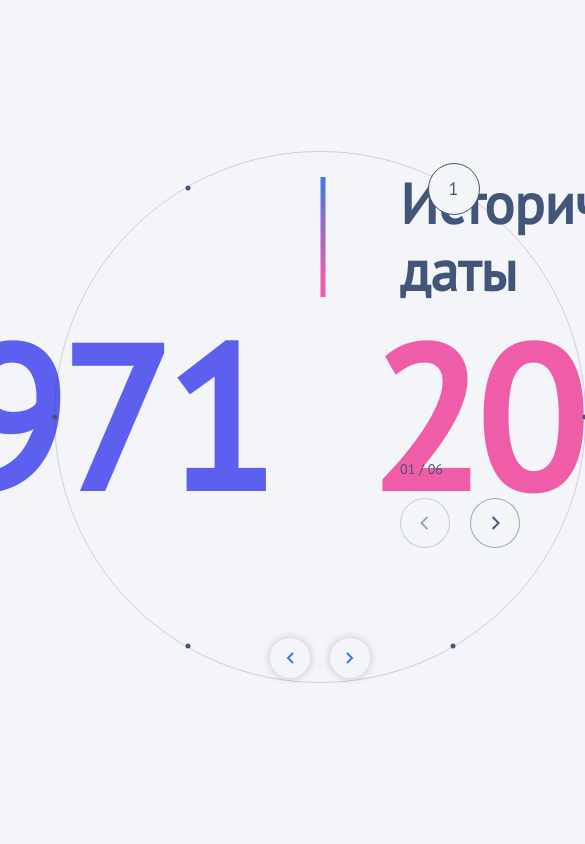
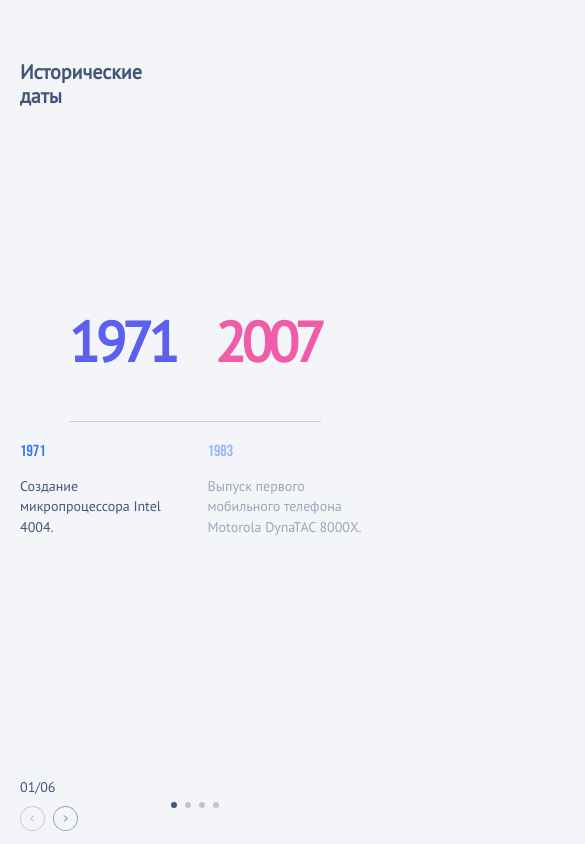
Before and after one commit to nknrw/historical-dates, a React (Create React App) app: page / in a window 390 px wide. Shown: the top 844 px of the page, 585 px wide, since content can reach past the window. Built offline with nearby package versions, Linux system fonts and the light colour scheme.

Commit message:
feat: mobile

```diff
--- a/src/App.scss
+++ b/src/App.scss
@@ -3,9 +3,10 @@ $headingBg: url('./assets/heading-bg.svg');
 $blackBlue: #42567A;
 
 .app {
-  background: $pageBg no-repeat top;
+  background: $pageBg no-repeat top/contain;
   max-width: 1440px;
   height: 100%;
+  min-height: 1080px;
   display: flex;
   flex-direction: column;
   justify-content: end;
@@ -14,6 +15,7 @@ $blackBlue: #42567A;
   margin: 0 160px 0 320px;
   gap: 56px;
 }
+
 
 .app-heading {
   position: absolute;
@@ -29,3 +31,26 @@ $blackBlue: #42567A;
   top: 170px;
   left: 0;
 }
+
+@media screen and (max-width: 768px) {
+  .app-heading {
+    // position: relative;
+    background: none;
+    // left: 20px;
+    top: 60px;
+    font-size: 20px;
+    padding: 0;
+    align-self: flex-start;
+    margin: 0 0 auto 0;
+  }
+}
+
+@media screen and (max-width: 768px) {
+  .app {
+    gap: 0;
+    margin: 0 20px;
+    height: 100dvh;
+    min-height: 100%;
+    overflow: hidden;
+  }
+}
--- a/src/App.tsx
+++ b/src/App.tsx
@@ -8,6 +8,7 @@ import PageButtons from './components/PageButtons';
 // import YearRange from './components/YearRange';
 import data from './mock.json'; // Импорт данных из mock.json
 import {Event as EventType} from './types';
+import Swiper from 'swiper';
 
 const App: React.FC = () => {
   const [events, setEvents] = useState<EventType[]>(data);
--- a/src/components/CircleMenu.scss
+++ b/src/components/CircleMenu.scss
@@ -4,7 +4,12 @@
   display: flex;
   justify-content: center;
   top: calc(25% - 60px);
+}
 
+@media screen and (max-width: 768px) {
+  .circle-container {
+    display: none;
+  }
 }
 
 .circle-container {
@@ -120,3 +125,29 @@ $fuschiaColor: #EF5DA8;
   font-weight: 700;
   letter-spacing: -4px;
 }
+
+@media screen and (max-width: 768px) {
+  .circle-menu {
+    height: 50%;
+    top: 0;
+  }
+
+  .year-range {
+    //height: 100%;
+    width: 100%;
+    position: relative;
+    gap: 40px;
+    border-bottom: #C7CDD9 1px solid;
+    align-self: flex-end;
+  }
+
+  .year-finish {
+    font-size: 56px;
+  }
+
+  .year-start {
+    font-size: 56px;
+    // position: relative;
+    // width: 100%;
+  }
+}
--- a/src/components/Event.scss
+++ b/src/components/Event.scss
@@ -4,14 +4,15 @@ $yearBlue: #3877EE;
 $blackBlue: #42567A;
 
 .event {
-  max-width: 400px;
+  //max-width: 320px;
+  //min-width: 160px;
   // max-height: 135px;
   display: flex;
   flex-direction: column;
   gap: 15px;
   margin: 0;
   padding: 0;
-  // overflow: visible;
+   overflow: hidden;
 }
 
 .event-year {
@@ -26,5 +27,22 @@ $blackBlue: #42567A;
   line-height: 150%;
   color: $blackBlue;
   margin: 0;
+  //text-wrap: ;
   // overflow: visible;
 }
+
+@media screen and (max-width: 768px) {
+  .event {
+    max-height: 140px;
+    height: 100%;
+  }
+
+  .event-year {
+    font-size: 16px;
+  }
+
+  .event-text {
+    font-size: 14px;
+    line-height: 145%;
+  }
+}
--- a/src/components/EventList.scss
+++ b/src/components/EventList.scss
@@ -12,6 +12,7 @@ $swiperButton: url(../assets/swiper-button.svg);
   margin-bottom: 105px;
   // flex-shrink: 1;
   // overflow: visible;
+  //align-self: flex-end;
 }
 
 .event-list-button {
@@ -19,7 +20,7 @@ $swiperButton: url(../assets/swiper-button.svg);
   height: 40px;
   border-radius: 50%;
   // border: 1px rgba(66, 86, 122, 0.5) solid;
-  box-shadow: 0 0 10px rgba($color: #000000, $alpha: 0.2);
+  box-shadow: 0 0 15px rgba(56, 119, 238, 0.10);
   background: transparent $swiperButton no-repeat 50%;
   cursor: pointer;
   position: absolute;
@@ -30,6 +31,7 @@ $swiperButton: url(../assets/swiper-button.svg);
   align-self: center;
   justify-self: center;
 }
+
 
 .next {
   left: auto;
@@ -45,7 +47,43 @@ $swiperButton: url(../assets/swiper-button.svg);
 }
 
 
-// .swiper {
-//   width: calc(100% - 160px);
-//   padding: 0 80px;
-// }
+@media screen and (max-width: 768px) {
+  .event-list {
+    width: 100%;
+    height: calc(50% - 20px);
+    margin: 0;
+    justify-self: flex-end;
+    align-self: flex-end;
+  }
+
+  .event-list-button {
+    display: none;
+  }
+
+  .swiper {
+    height: 100%;
+  }
+
+  .swiper-slide {
+    opacity: 0.5;
+  }
+
+  .swiper-slide-active {
+    opacity: 1;
+  }
+
+  .swiper-pagination {
+    margin-bottom: 24px;
+    //height: 6px;
+  }
+
+  .swiper-pagination-bullet {
+    width: 6px;
+    height: 6px;
+  }
+
+  .swiper-pagination-bullet-active {
+    background: #42567A;
+  }
+
+}
--- a/src/components/EventList.tsx
+++ b/src/components/EventList.tsx
@@ -1,10 +1,11 @@
 import React from 'react';
-import {FreeMode, Navigation} from 'swiper';
+import { FreeMode, Navigation, Pagination } from 'swiper';
 import { Swiper, SwiperSlide } from 'swiper/react';
 // import 'swiper/scss';
 // import 'swiper/scss/navigation';
+import 'swiper/scss/pagination'
 import './EventList.scss';
-import { Event as EventType } from '../types'
+import { Event as EventType } from '../types';
 import Event from './Event';
 import PageButtons from './PageButtons';
 
@@ -14,7 +15,11 @@ interface EventListProps {
 	events: EventType[]; // Предположим, что у вас есть массив событий
 }
 
-const EventList: React.FC<EventListProps> = ({ currentPage, eventsPerPage, events }) => {
+const EventList: React.FC<EventListProps> = ({
+	currentPage,
+	eventsPerPage,
+	events,
+}) => {
 	// Рассчитываем индекс первого события на текущей странице
 	const startIndex = (currentPage - 1) * eventsPerPage;
 	// Отфильтровываем события для отображения на текущей странице
@@ -22,25 +27,35 @@ const EventList: React.FC<EventListProps> = ({ currentPage, eventsPerPage, event
 
 	return (
 		<div className="event-list">
-
-			<Swiper
-				modules={[FreeMode, Navigation]}
+      <Swiper
+				breakpoints={{
+					768: {
+						slidesPerView: 3,
+						spaceBetween: 80,
+						freeMode: true,
+						// pagination: true,
+					},
+				}}
+				modules={[FreeMode, Navigation, Pagination ]}
 				navigation={{
 					prevEl: '.prev',
-          nextEl: '.next',
-          disabledClass: 'disabled'
+					nextEl: '.next',
+					// disabledClass: 'disabled',
         }}
-				spaceBetween={80}
-				freeMode={true}
-        slidesPerView={3}
+				// slideActiveClass={'active'}
+				spaceBetween={25}
+				// freeMode={true}
+        slidesPerView={2}
+        updateOnWindowResize={true}
+				pagination={true}
 			>
 				{events.map((event) => (
 					<SwiperSlide key={event.id}>
 						<Event key={event.id} event={event} />
 					</SwiperSlide>
 				))}
-      </Swiper>
-      <div className="event-list-button prev"></div>
+			</Swiper>
+			<div className="event-list-button prev"></div>
 			<div className="event-list-button next"></div>
 		</div>
 	);
--- a/src/components/PageButtons.scss
+++ b/src/components/PageButtons.scss
@@ -12,6 +12,8 @@ $pageButtonBg: url(../assets/page-button.svg);
   gap: 20px;
   z-index: 999;
 }
+
+
 
 .page-buttons-container {
   display: flex;
@@ -45,3 +47,21 @@ $pageButtonBg: url(../assets/page-button.svg);
   font-size: 14px;
   // margin-bottom: 20px;
 }
+
+@media screen and (max-width: 768px) {
+  .page-buttons-container {
+    gap: 8px;
+  }
+
+  .page-buttons {
+    order: 2;
+    margin: 0 0 13px 0;
+    gap: 10px;
+    position: absolute;
+  }
+
+  .page-button {
+    width: 25px;
+    height: 25px;
+  }
+}
--- a/src/index.scss
+++ b/src/index.scss
@@ -2,6 +2,10 @@
 
 $bgColor: #f4f5f9;
 $fontMain: 'PT Sans', sans-serif;
+
+//* {
+//  outline: coral 1px dotted;
+//}
 
 html {
   height: 100%;
--- a/src/mock.json
+++ b/src/mock.json
@@ -146,7 +146,7 @@
 	},
 	{
 		"id": 30,
-      "year": 2016,
-      "event": "Российская интервенция в Сирии."
+		"year": 1957,
+		"event": "Запуск искусственного спутника Земли, Спутника-1."
 	}
 ]
```
Also changed, not shown: src/components/PageButtons.tsx (+11 -5 lines), src/components/YearRange.scss (line endings or trailing spaces), 1 other file (tests, documents, lock files or other folders). Lines whose indentation alone changed are shown as unchanged.
